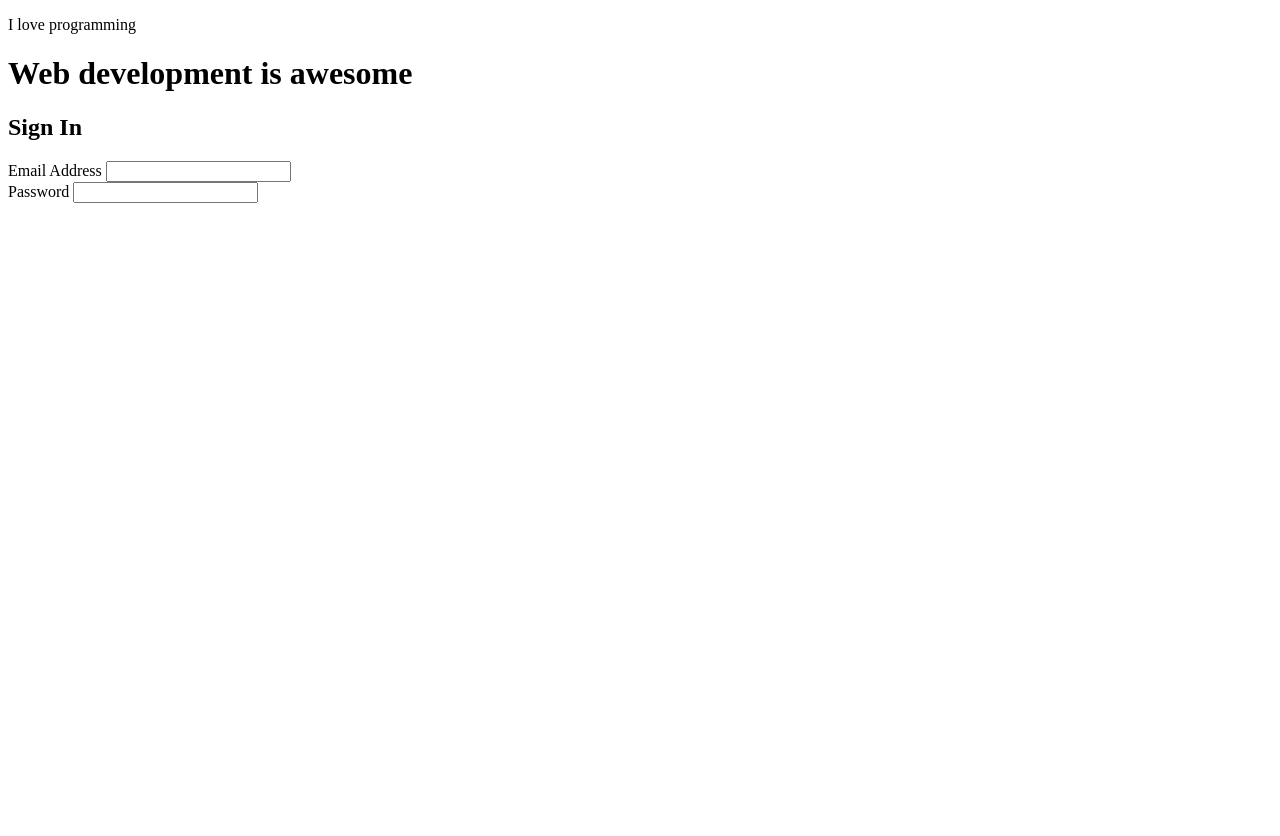
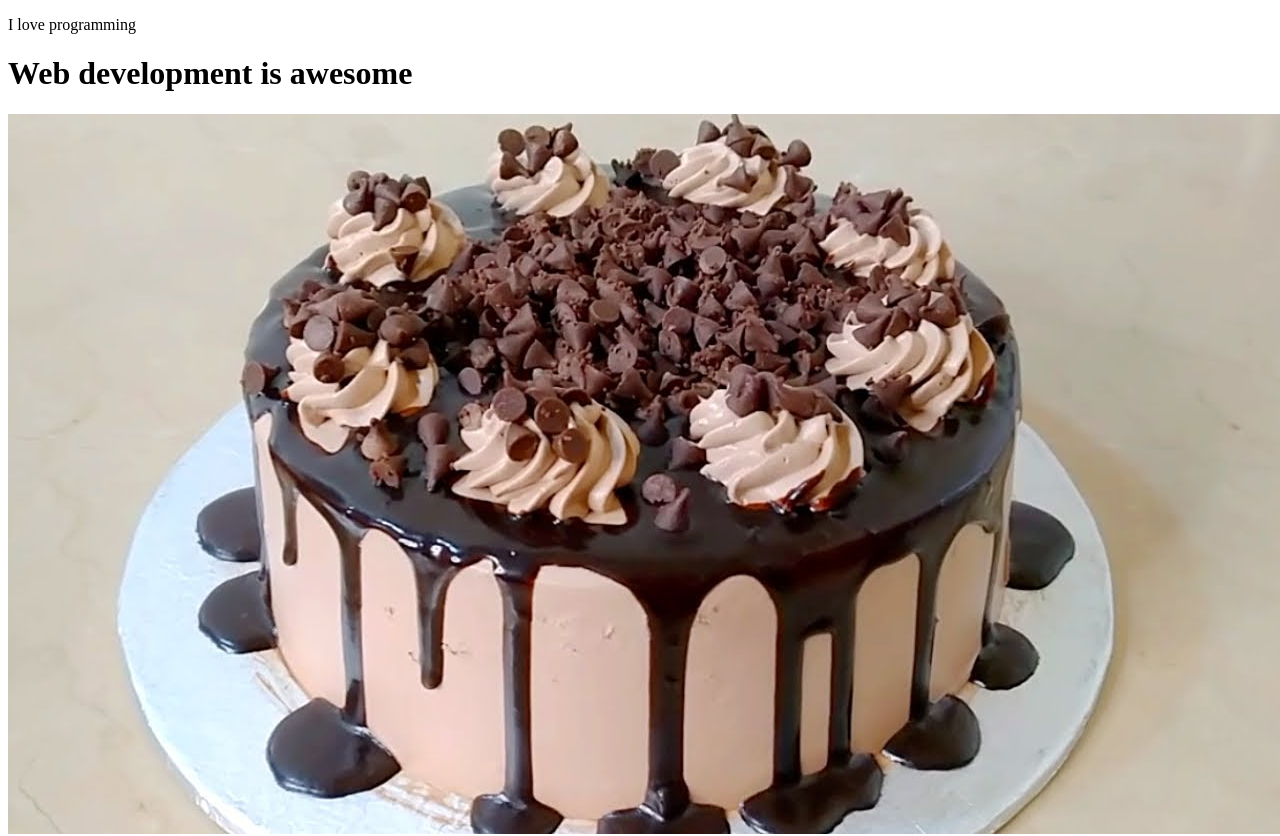
Before and after one commit to Nyawino-Awino/web2, a plain HTML site: page index.html in a window 1280 px wide. Shown: the top 836 px of the page. Before the commit the page ends 800 px from the top, so only its background shows below. Drawn offline with Linux system fonts and the light colour scheme.

Commit message:
Added a cake image

```diff
--- a/index.html
+++ b/index.html
@@ -9,7 +9,7 @@
 <body>
     <p>I love programming</p>
     <h1>Web development is awesome</h1>
-
+ <img src="/images/cake1.jfif" alt="Chocolate cake">
     <h2>Sign In</h2>
     <form action="" method>
         <div>
```
Also changed, not shown: images/cake1.jfif (added).
